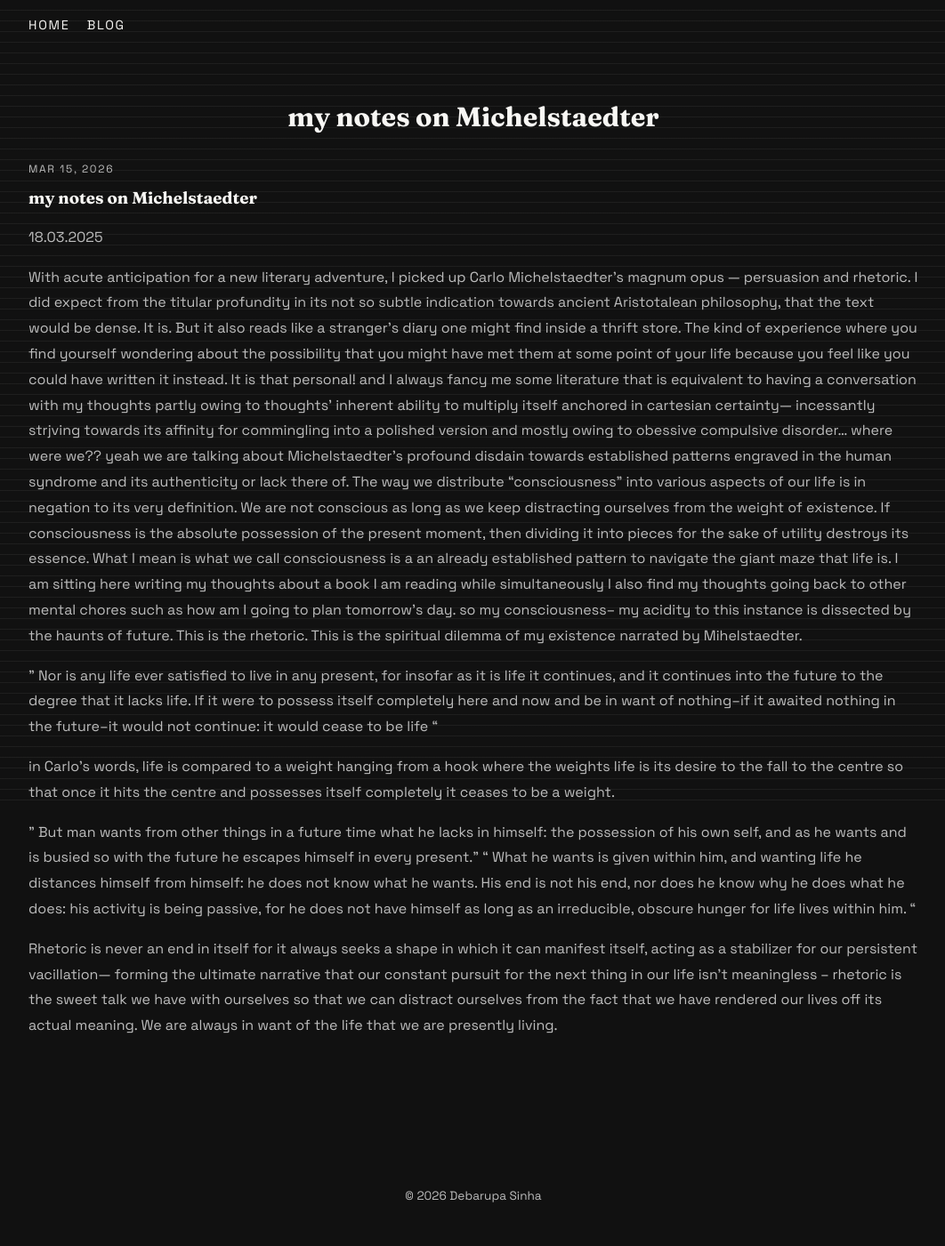
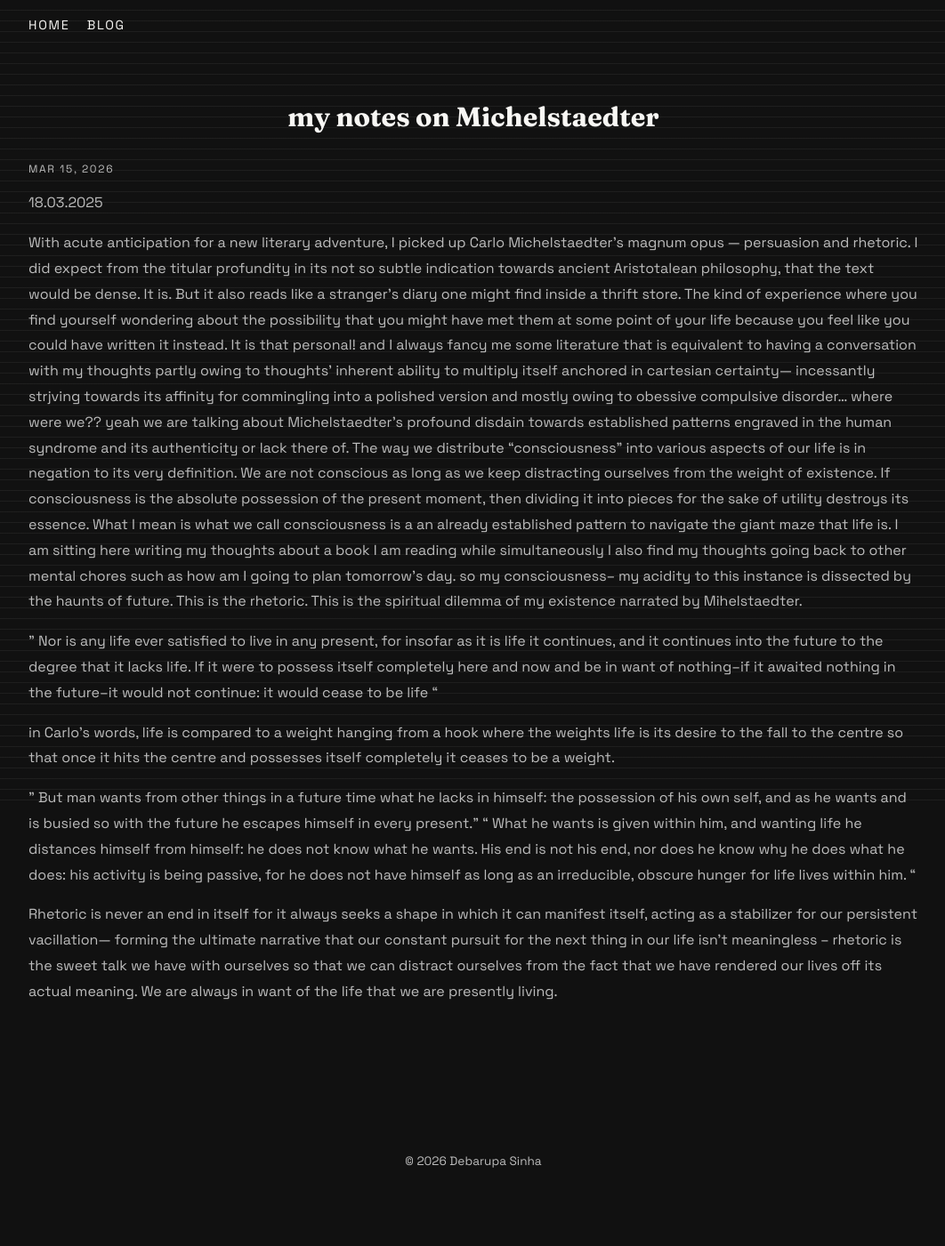
Before and after one commit to de-bo-rah/de-bo-rah.github.io, a Jekyll site: the page built from _posts/2026-03-15-welcome.md, in a window 1280 px wide. Shown: the whole page at 89% size, without its empty margins (108-1170 px from the left). Built offline with Jekyll 4.4.1, drawn with Linux system fonts in a browser that asks for light colours; after the commit the page ends 1362 px from its top, so only the background shows below that.

Commit message:
Update post.html

```diff
--- a/_layouts/post.html
+++ b/_layouts/post.html
@@ -4,7 +4,7 @@ layout: default
 
 <article class="post">
   <div class="meta">{{ page.date | date: "%b %d, %Y" }}</div>
-  <h3>{{ page.title }}</h3>
+
   <div class="post-content">
     {{ content }}
   </div>
```
